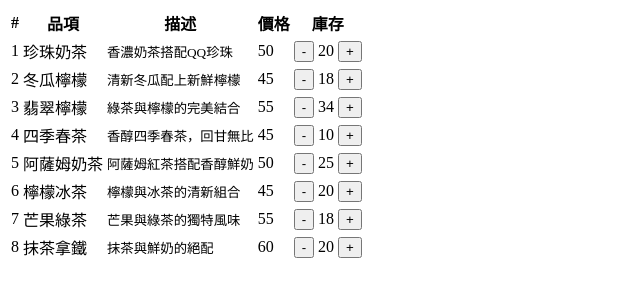
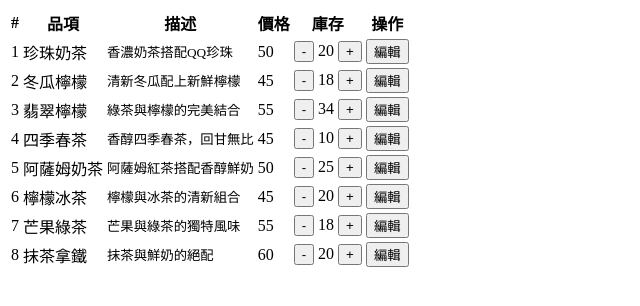
Before and after one commit to dpi627/HexVueHw01, a Vue app: page / in a window 1280 px wide. Shown: the top 306 px of the page, without its empty margins (0-640 px from the left). Built offline with nearby package versions, Linux system fonts and the light colour scheme.

Commit message:
feat: 更新 AppHwLv1.vue 組件以新增編輯按鈕功能
- 在表格中新增「操作」欄位
- 為每個項目新增編輯按鈕
- 調整 v-for 循環以使用索引作為鍵

```diff
--- a/src/AppHwLv1.vue
+++ b/src/AppHwLv1.vue
@@ -7,11 +7,12 @@
         <th scope="col">描述</th>
         <th scope="col">價格</th>
         <th scope="col">庫存</th>
+        <th scope="col">操作</th>
       </tr>
     </thead>
     <tbody>
-      <tr v-for="item in items" :key="item.id">
-        <td>{{ item.id }}</td>
+      <tr v-for="(item, index) in items" :key="index">
+        <td>{{ index + 1 }}</td>
         <td>{{ item.name }}</td>
         <td><small>{{ item.description }}</small></td>
         <td>{{ item.price }}</td>
@@ -19,6 +20,9 @@
           <button @click="decreaseStock(item)">-</button>
           {{ item.stock }}
           <button @click="increaseStock(item)">+</button>
+        </td>
+        <td>
+          <button>編輯</button>
         </td>
       </tr>
     </tbody>
@@ -32,13 +36,13 @@ const increaseStock = (item) => { item.stock++ };
 const decreaseStock = (item) => { if (item.stock > 0) item.stock-- };
 
 const items = ref([
-  { id: 1, name: '珍珠奶茶', description: '香濃奶茶搭配QQ珍珠', price: 50, stock: 20 },
-  { id: 2, name: '冬瓜檸檬', description: '清新冬瓜配上新鮮檸檬', price: 45, stock: 18 },
-  { id: 3, name: '翡翠檸檬', description: '綠茶與檸檬的完美結合', price: 55, stock: 34 },
-  { id: 4, name: '四季春茶', description: '香醇四季春茶，回甘無比', price: 45, stock: 10 },
-  { id: 5, name: '阿薩姆奶茶', description: '阿薩姆紅茶搭配香醇鮮奶', price: 50, stock: 25 },
-  { id: 6, name: '檸檬冰茶', description: '檸檬與冰茶的清新組合', price: 45, stock: 20 },
-  { id: 7, name: '芒果綠茶', description: '芒果與綠茶的獨特風味', price: 55, stock: 18 },
-  { id: 8, name: '抹茶拿鐵', description: '抹茶與鮮奶的絕配', price: 60, stock: 20 }
+  { name: '珍珠奶茶', description: '香濃奶茶搭配QQ珍珠', price: 50, stock: 20 },
+  { name: '冬瓜檸檬', description: '清新冬瓜配上新鮮檸檬', price: 45, stock: 18 },
+  { name: '翡翠檸檬', description: '綠茶與檸檬的完美結合', price: 55, stock: 34 },
+  { name: '四季春茶', description: '香醇四季春茶，回甘無比', price: 45, stock: 10 },
+  { name: '阿薩姆奶茶', description: '阿薩姆紅茶搭配香醇鮮奶', price: 50, stock: 25 },
+  { name: '檸檬冰茶', description: '檸檬與冰茶的清新組合', price: 45, stock: 20 },
+  { name: '芒果綠茶', description: '芒果與綠茶的獨特風味', price: 55, stock: 18 },
+  { name: '抹茶拿鐵', description: '抹茶與鮮奶的絕配', price: 60, stock: 20 }
 ]);
 </script>
```
